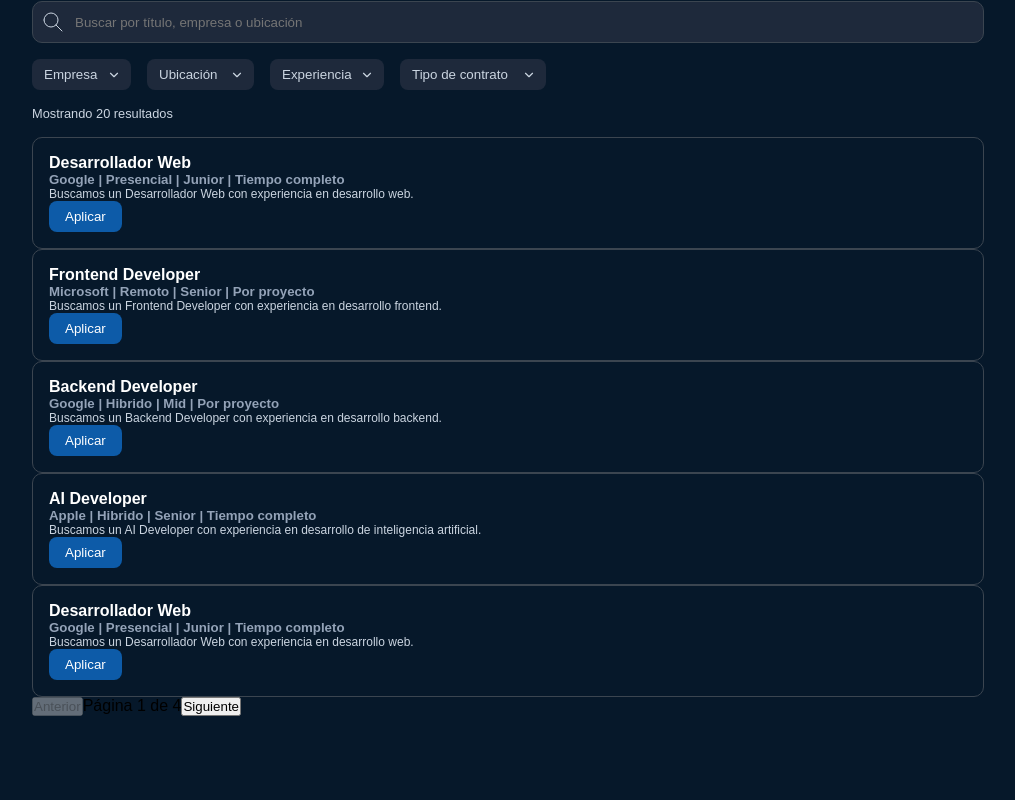
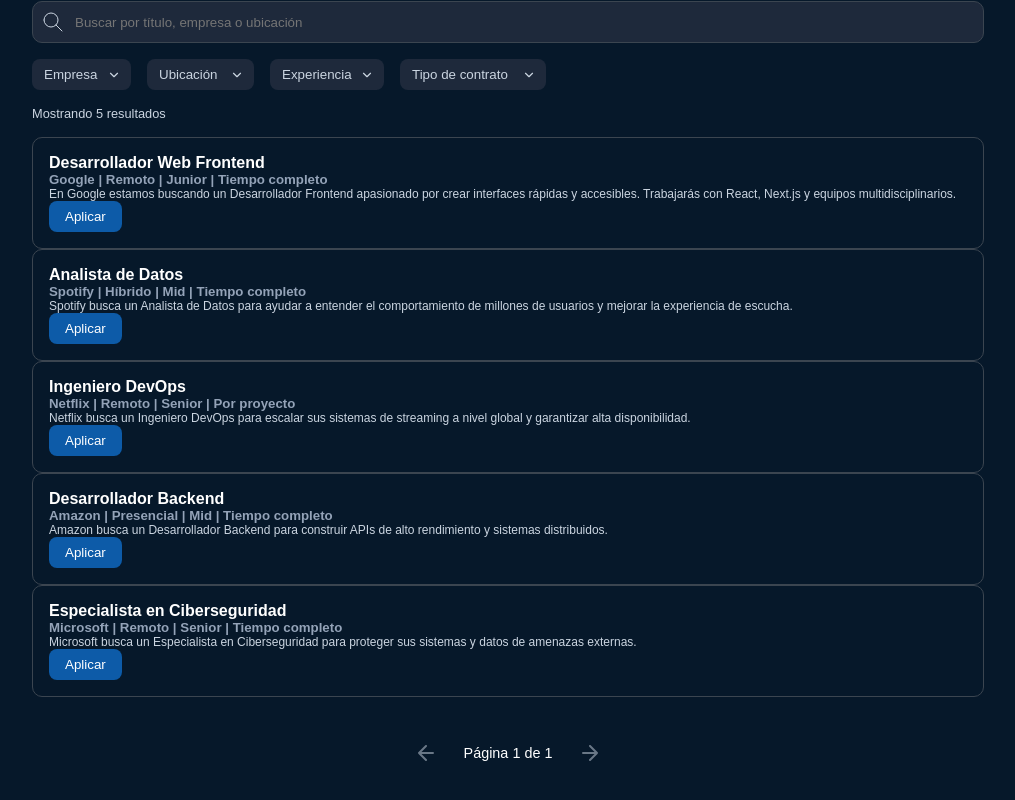
Before and after one commit to omarescobartorres10/devJobs-react, a React (Vite) app: page / in a window 1280 px wide. Shown: the part 204-1004 px from the top of the page, without its empty margins (132-1147 px from the left). Before the commit the page ends 920 px from the top, so only its background shows below. Built offline with nearby package versions, Linux system fonts and the light colour scheme; a web font is replaced by a local one.

Commit message:
feat: página de detalle con header, responsabilidades y requisitos dinámicos

```diff
--- a/public/empleos.json
+++ b/public/empleos.json
@@ -1,183 +1,122 @@
 [
   {
     "id": 1,
-            "title": "Desarrollador Web",
+    "title": "Desarrollador Web Frontend",
     "company": "Google",
-            "location": "Presencial",
+    "location": "Remoto",
     "experience": "Junior",
-            "description": "Buscamos un Desarrollador Web con experiencia en desarrollo web.",
-            "contrato": "Tiempo completo"
+    "contrato": "Tiempo completo",
+    "description": "En Google estamos buscando un Desarrollador Frontend apasionado por crear interfaces rápidas y accesibles. Trabajarás con React, Next.js y equipos multidisciplinarios.",
+    "responsabilidades": [
+      "Desarrollar y mantener componentes reutilizables en React.",
+      "Colaborar con diseñadores UI/UX para implementar diseños pixel-perfect.",
+      "Optimizar el rendimiento de las aplicaciones web.",
+      "Escribir pruebas unitarias e integración con Jest.",
+      "Participar en code reviews y mentoría de trainees."
+    ],
+    "requisitos": [
+      "2 años de experiencia con React o Vue.",
+      "Conocimiento de HTML5, CSS3, JavaScript (ES6+).",
+      "Manejo de Git y control de versiones.",
+      "Experiencia con herramientas de testing (Jest, Testing Library).",
+      "Inglés intermedio (lectura técnica)."
+    ],
+    "sobreLaEmpresa": "Google es una empresa global líder en tecnología. Ofrecemos un ambiente inclusivo, flexibilidad horaria y oportunidades de crecimiento."
   },
   {
     "id": 2,
-            "title": "Frontend Developer",
+    "title": "Analista de Datos",
+    "company": "Spotify",
+    "location": "Híbrido",
+    "experience": "Mid",
+    "contrato": "Tiempo completo",
+    "description": "Spotify busca un Analista de Datos para ayudar a entender el comportamiento de millones de usuarios y mejorar la experiencia de escucha.",
+    "responsabilidades": [
+      "Extraer, limpiar y transformar grandes volúmenes de datos.",
+      "Diseñar dashboards en Tableau y Power BI.",
+      "Realizar análisis estadístico para detectar tendencias.",
+      "Colaborar con equipos de producto y marketing.",
+      "Automatizar reportes con Python y SQL."
+    ],
+    "requisitos": [
+      "Experiencia con SQL y Python (pandas, numpy).",
+      "Conocimiento en visualización de datos (Tableau, Power BI).",
+      "Capacidad para comunicar hallazgos a audiencias no técnicas.",
+      "Inglés intermedio.",
+      "Título en Ingeniería, Matemáticas o carreras afines."
+    ],
+    "sobreLaEmpresa": "Spotify es la plataforma de audio más grande del mundo. Valoramos la creatividad, la diversidad y la innovación."
+  },
+  {
+    "id": 3,
+    "title": "Ingeniero DevOps",
+    "company": "Netflix",
+    "location": "Remoto",
+    "experience": "Senior",
+    "contrato": "Por proyecto",
+    "description": "Netflix busca un Ingeniero DevOps para escalar sus sistemas de streaming a nivel global y garantizar alta disponibilidad.",
+    "responsabilidades": [
+      "Gestionar infraestructura en AWS (EC2, S3, Lambda).",
+      "Implementar pipelines CI/CD con Jenkins y GitHub Actions.",
+      "Monitorear logs y métricas con Datadog y Grafana.",
+      "Automatizar tareas con scripts en Python y Bash.",
+      "Colaborar con equipos de seguridad para garantizar buenas prácticas."
+    ],
+    "requisitos": [
+      "Experiencia con Kubernetes y Docker.",
+      "Conocimiento de Terraform o CloudFormation.",
+      "Manejo de Linux y redes básicas.",
+      "Experiencia con herramientas de monitoreo.",
+      "Inglés avanzado."
+    ],
+    "sobreLaEmpresa": "Netflix revoluciona el entretenimiento. Trabajamos con libertad y responsabilidad, buscando siempre la excelencia técnica."
+  },
+  {
+    "id": 4,
+    "title": "Desarrollador Backend",
+    "company": "Amazon",
+    "location": "Presencial",
+    "experience": "Mid",
+    "contrato": "Tiempo completo",
+    "description": "Amazon busca un Desarrollador Backend para construir APIs de alto rendimiento y sistemas distribuidos.",
+    "responsabilidades": [
+      "Diseñar microservicios con Node.js y Express.",
+      "Optimizar consultas en bases de datos SQL y NoSQL.",
+      "Implementar sistemas de caché con Redis.",
+      "Escribir pruebas de integración y unitarias.",
+      "Documentar APIs y colaborar con frontend."
+    ],
+    "requisitos": [
+      "Experiencia con Node.js, Python o Java.",
+      "Conocimiento de bases de datos relacionales y no relacionales.",
+      "Familiaridad con arquitectura de microservicios.",
+      "Manejo de Git y GitHub Actions.",
+      "Inglés intermedio."
+    ],
+    "sobreLaEmpresa": "Amazon es una empresa centrada en el cliente, con cultura de innovación y liderazgo en la nube."
+  },
+  {
+    "id": 5,
+    "title": "Especialista en Ciberseguridad",
     "company": "Microsoft",
     "location": "Remoto",
     "experience": "Senior",
-
-            "description": "Buscamos un Frontend Developer con experiencia en desarrollo frontend.",
-            "contrato": "Por proyecto"
-        },
-        {
-            "id": 3,
-            "title": "Backend Developer",
-            "company": "Google",
-            "location": "Hibrido",
-            "experience": "Mid",
-            "description": "Buscamos un Backend Developer con experiencia en desarrollo backend.",
-            "contrato": "Por proyecto"
-        },
-        {
-            "id": 4,
-            "title": "AI Developer",
-            "company": "Apple",
-            "location": "Hibrido",
-            "experience": "Senior",
-            "description": "Buscamos un AI Developer con experiencia en desarrollo de inteligencia artificial.",
-            "contrato": "Tiempo completo"
-        },
-        {
-            "id": 5,
-            "title": "Desarrollador Web",
-            "company": "Google",
-            "location": "Presencial",
-            "experience": "Junior",
-            "description": "Buscamos un Desarrollador Web con experiencia en desarrollo web.",
-            "contrato": "Tiempo completo"
-        },
-        {
-            "id": 6,
-            "title": "Frontend Developer",
-            "company": "Microsoft",
-            "location": "Remoto",
-            "experience": "Senior",
-            "description": "Buscamos un Frontend Developer con experiencia en desarrollo frontend.",
-            "contrato": "Por proyecto"
-        },
-        {
-            "id": 7,
-            "title": "Backend Developer",
-            "company": "Google",
-            "location": "Hibrido",
-            "experience": "Mid",
-            "description": "Buscamos un Backend Developer con experiencia en desarrollo backend.",
-            "contrato": "Por proyecto"
-        },
-        {
-            "id": 8,
-            "title": "AI Developer",
-            "company": "Apple",
-            "location": "Hibrido",
-            "experience": "Senior",
-            "description": "Buscamos un AI Developer con experiencia en desarrollo de inteligencia artificial.",
-            "contrato": "Tiempo completo"
-        },
-        {
-            "id": 9,
-            "title": "Desarrollador Web",
-            "company": "Google",
-            "location": "Presencial",
-            "experience": "Junior",
-            "description": "Buscamos un Desarrollador Web con experiencia en desarrollo web.",
-            "contrato": "Tiempo completo"
-        },
-        {
-            "id": 10,
-            "title": "Frontend Developer",
-            "company": "Microsoft",
-            "location": "Remoto",
-            "experience": "Senior",
-            "description": "Buscamos un Frontend Developer con experiencia en desarrollo frontend.",
-            "contrato": "Por proyecto"
-        },
-        {
-            "id": 11,
-            "title": "Backend Developer",
-            "company": "Google",
-            "location": "Hibrido",
-            "experience": "Mid",
-            "description": "Buscamos un Backend Developer con experiencia en desarrollo backend.",
-            "contrato": "Por proyecto"
-        },
-        {
-            "id": 12,
-            "title": "AI Developer",
-            "company": "Apple",
-            "location": "Hibrido",
-            "experience": "Senior",
-            "description": "Buscamos un AI Developer con experiencia en desarrollo de inteligencia artificial.",
-            "contrato": "Tiempo completo"
-        },
-        {
-            "id": 13,
-            "title": "Desarrollador Web",
-            "company": "Google",
-            "location": "Presencial",
-            "experience": "Junior",
-            "description": "Buscamos un Desarrollador Web con experiencia en desarrollo web.",
-            "contrato": "Tiempo completo"
-        },
-        {
-            "id": 14,
-            "title": "Frontend Developer",
-            "company": "Microsoft",
-            "location": "Remoto",
-            "experience": "Senior",
-            "description": "Buscamos un Frontend Developer con experiencia en desarrollo frontend.",
-            "contrato": "Por proyecto"
-        },
-        {
-            "id": 15,
-            "title": "Backend Developer",
-            "company": "Google",
-            "location": "Hibrido",
-            "experience": "Mid",
-            "description": "Buscamos un Backend Developer con experiencia en desarrollo backend.",
-            "contrato": "Por proyecto"
-        },
-        {
-            "id": 16,
-            "title": "AI Developer",
-            "company": "Apple",
-            "location": "Hibrido",
-            "experience": "Senior",
-            "description": "Buscamos un AI Developer con experiencia en desarrollo de inteligencia artificial.",
-            "contrato": "Tiempo completo"
-        },
-        {
-            "id": 17,
-            "title": "Desarrollador Web",
-            "company": "Google",
-            "location": "Presencial",
-            "experience": "Junior",
-            "description": "Buscamos un Desarrollador Web con experiencia en desarrollo web.",
-            "contrato": "Tiempo completo"
-        },
-        {
-            "id": 18,
-            "title": "Frontend Developer",
-            "company": "Microsoft",
-            "location": "Remoto",
-            "experience": "Senior",
-            "description": "Buscamos un Frontend Developer con experiencia en desarrollo frontend.",
-            "contrato": "Por proyecto"
-        },
-        {
-            "id": 19,
-            "title": "Backend Developer",
-            "company": "Google",
-            "location": "Hibrido",
-            "experience": "Mid",
-            "description": "Buscamos un Backend Developer con experiencia en desarrollo backend.",
-            "contrato": "Por proyecto"
-        },
-        {
-            "id": 20,
-            "title": "AI Developer",
-            "company": "Apple",
-            "location": "Hibrido",
-            "experience": "Senior",
-            "description": "Buscamos un AI Developer con experiencia en desarrollo de inteligencia artificial.",
-            "contrato": "Tiempo completo"
+    "contrato": "Tiempo completo",
+    "description": "Microsoft busca un Especialista en Ciberseguridad para proteger sus sistemas y datos de amenazas externas.",
+    "responsabilidades": [
+      "Realizar análisis de vulnerabilidades y pruebas de penetración.",
+      "Implementar políticas de seguridad en la nube (Azure).",
+      "Monitorear incidentes de seguridad con SIEM.",
+      "Capacitar al equipo en buenas prácticas de seguridad.",
+      "Colaborar con equipos legales y de compliance."
+    ],
+    "requisitos": [
+      "Certificación en seguridad (CISSP, CEH o similar).",
+      "Experiencia con herramientas de seguridad (Nessus, Wireshark).",
+      "Conocimiento de Azure Security Center.",
+      "Inglés avanzado.",
+      "Experiencia previa en roles similares (mínimo 3 años)."
+    ],
+    "sobreLaEmpresa": "Microsoft empodera a personas y organizaciones. La seguridad es una prioridad en todos nuestros productos y servicios."
   }
 ]
--- a/src/App.jsx
+++ b/src/App.jsx
@@ -1,4 +1,4 @@
-import './components/styles/app.css';
+
 import { Routes, Route } from "react-router-dom";
 import HomePage from "./components/pages/HomePage";
 import JobDetailPage from "./components/pages/JobDetailPage";
--- a/src/components/jobs/JobCard.jsx
+++ b/src/components/jobs/JobCard.jsx
@@ -1,5 +1,5 @@
 import React from "react";
-import "../styles/jobCard.css";
+
 import { Link } from "react-router-dom";
 
 
@@ -7,7 +7,7 @@
 function JobCard({ titulo, empresa, ubicacion, experiencia, contrato, id , description}) {
   return (
     <div className="container">
-      <article className="results-card">
+    <article className="results-card">
         <h4 className="results-card-title">{titulo}</h4>
         <h5 className="results-card-subtitle">
           {empresa} | {ubicacion} | {experiencia} | {contrato}
@@ -15,9 +15,10 @@
         <p className="results-card-description">
           {description}
         </p>
-        <button className="btn-blue-apply-job">Aplicar</button>
+        <Link to={`/job/${id}`}>
+            <button className="btn-blue-apply-job">Aplicar</button>
+        </Link>
       </article>
-
     </div>
 
 
--- a/src/components/layout/Header.jsx
+++ b/src/components/layout/Header.jsx
@@ -1,5 +1,3 @@
-
-
 function Header() {
     return (
         <header className="header">
--- a/src/components/layout/Hero.jsx
+++ b/src/components/layout/Hero.jsx
@@ -4,6 +4,7 @@
 
 function Hero({setBusqueda, setTecnologia, setUbicacion, setExperiencia, setContrato}){
     return (
+<section className="hero-section-empleos" >
 <div className="container">
   <h1 className="hero-title">Encuentra el trabajo de tus sueños</h1>
   <p className="hero-subtitle">Explora miles de oportunidades en el sector tecnológico</p>
@@ -47,6 +48,8 @@
 
 
 </div>
+</section>
+
     );
 }
 export default Hero;
--- a/src/components/pages/HomePage.jsx
+++ b/src/components/pages/HomePage.jsx
@@ -67,15 +67,56 @@
       </div>
       <footer>
         <div className="container">
-          <div className="pagination">
-            <button onClick={() => setPaginaActual(paginaActual - 1)} disabled={paginaActual === 1}>
-              Anterior
-            </button>
-            <span>Página {paginaActual} de {totalPaginas}</span>
-            <button onClick={() => setPaginaActual(paginaActual + 1)} disabled={paginaActual === totalPaginas}>
-              Siguiente
-            </button>
-          </div>
+          <nav className="pagination-container">
+            <ul className="pagination-links">
+                <li className="pagination-link">
+                  <button
+                    onClick={() => setPaginaActual(paginaActual - 1)}
+                    disabled={paginaActual === 1}
+                    className="pagination-button"
+                  >
+                    <svg
+                xmlns="http://www.w3.org/2000/svg"
+                width="24"
+                height="24"
+                viewBox="0 0 24 24"
+                fill="none"
+                stroke="currentColor"
+                strokeWidth="2"
+                strokeLinecap="round"
+                strokeLinejoin="round">
+                <path d="M19 12H5M12 19l-7-7 7-7" />
+              </svg>
+                </button>
+
+            </li>
+            </ul>
+
+            <span className="pagination-link-text">Página {paginaActual} de {totalPaginas}</span>
+            <ul className="pagination-links">
+              <li className="pagination-link">
+                <button
+                  onClick={() => setPaginaActual(paginaActual + 1)}
+                  disabled={paginaActual === totalPaginas}
+                  className="pagination-button"
+                >
+                  <svg
+                xmlns="http://www.w3.org/2000/svg"
+                width="24"
+                height="24"
+                viewBox="0 0 24 24"
+                fill="none"
+                stroke="currentColor"
+                strokeWidth="2"
+                strokeLinecap="round"
+                strokeLinejoin="round">
+                <path d="M5 12h14M12 5l7 7-7 7" />
+              </svg>
+                </button>
+
+            </li>
+            </ul>
+          </nav>
         </div>
       </footer>
     </>
--- a/src/components/pages/JobDetailPage.jsx
+++ b/src/components/pages/JobDetailPage.jsx
@@ -1,6 +1,7 @@
 import { useParams } from 'react-router-dom';
 import { useState, useEffect } from 'react';
 import { useNavigate } from 'react-router-dom';
+import Header from './../layout/Header';
 
 function JobDetailPage() {
   const { id } = useParams();
@@ -14,7 +15,7 @@
       const respuesta = await fetch("/empleos.json");
       const datos = await respuesta.json();
       const empleoEncontrado = datos.find(emp => emp.id == id);
-setEmpleo(empleoEncontrado);
+      setEmpleo(empleoEncontrado);
 
 
     }
@@ -29,18 +30,47 @@
     navigate('/');
   };
 
+  return (
+    <>
+      <Header />
+      <section>
+        <div className="container">
+          <div className="apply-page-container">
+            <h1 className="apply-page-title">{empleo.title}</h1>
+            <p className="apply-page-subtitle">{empleo.company} | {empleo.location}</p>
+            <button className="btn-blue-apply-job">Aplicar</button>
+            <h2 className="apply-title">Descripción</h2>
+            <p className="apply-page-description">{empleo.description}</p>
+            <button className="btn-blue-apply-job" onClick={irAEmpleosAnteriores}>Volver</button>
+          </div>
+          <h2 className="apply-title">Responsabilidades</h2>
+          <ul className="responsabilities-list">
 
+            {empleo.responsabilidades.map((item, index) => (
 
-  return (
+              <li key={index} className="responsabilities-list-item"> <svg width="24" height="24" viewBox="0 0 24 24" fill="none" stroke="currentColor" stroke-width="1.4" stroke-linecap="round" stroke-linejoin="round" class="icon icon-tabler icons-tabler-outline icon-tabler-circle-check"><path stroke="none" d="M0 0h24v24H0z" fill="none"></path><path d="M3 12a9 9 0 1 0 18 0a9 9 0 1 0 -18 0"></path><path d="M9 12l2 2l4 -4"></path></svg>{item}</li>
 
-    <div>
-      <h1>{empleo.title}</h1>
-      <p>{empleo.company}</p>
-      <p>{empleo.location}</p>
-      <p>{empleo.experience}</p>
-      <p>{empleo.contract}</p>
-      <button onClick={irAEmpleosAnteriores}>Volver</button>
-    </div>
+            ))}
+          </ul>
+
+          <h2 className="apply-title">Requisitos</h2>
+          <ul className="responsabilities-list">
+
+            {empleo.requisitos.map((item, index) => (
+
+              <li key={index} className="responsabilities-list-item"> <svg width="24" height="24" viewBox="0 0 24 24" fill="none" stroke="currentColor" stroke-width="1.4" stroke-linecap="round" stroke-linejoin="round" class="icon icon-tabler icons-tabler-outline icon-tabler-circle-check"><path stroke="none" d="M0 0h24v24H0z" fill="none"></path><path d="M3 12a9 9 0 1 0 18 0a9 9 0 1 0 -18 0"></path><path d="M9 12l2 2l4 -4"></path></svg>{item}</li>
+
+            ))}
+          </ul>
+        </div>
+        <h2 className='about-company-title'>Sobre la empresa</h2>
+        <p className='about-company-description'>{empleo.sobreLaEmpresa}</p>
+        <hr />
+        <div className='footer-btn-container'>
+          <button className="btn-blue-apply-job" onClick={irAEmpleosAnteriores}>Volver</button>
+        </div>
+      </section>
+    </>
 
   );
 }
--- a/src/components/styles/app.css
+++ /dev/null
@@ -1,24 +0,0 @@
-* {
-    margin: 0;
-    padding: 0;
-    box-sizing: border-box;
-    font-family: 'system-ui', sans-serif;
-}
-
-.jobs-grid {
-  display: grid;
-  grid-template-columns: repeat(auto-fill, minmax(320px, 1fr));
-  gap: 1.5rem;
-  margin-top: 1rem;
-}
-
-@media (max-width: 768px) {
-  .jobs-grid {
-    grid-template-columns: 1fr;
-    gap: 1rem;
-  }
-
-  h1 {
-    font-size: 1.8rem;
-  }
-}
--- a/src/components/styles/global.css
+++ b/src/components/styles/global.css
@@ -565,7 +565,6 @@
 .pagination-links {
   display: flex;
   list-style: none;
-  padding: 0;
   gap: 10px;
   padding: 5px;
 }
@@ -574,14 +573,35 @@
 .pagination-link {
   text-decoration: none;
   color: var(--text-primary);
-  padding: 1rem;
   border-radius: 10px;
   transition: all .5s ease;
+  padding: .3rem;
 }
 
 .pagination-link:hover {
   background-color: var(--primary-hover);
   color: var(--text-primary);
+}
+
+.pagination-link-text {
+  color: var(--text-primary);
+  font-size: 0.9rem;
+  padding: 1rem;
+}
+
+.pagination-button {
+  background: none;
+  border: none;
+  cursor: pointer;
+  display: flex;
+  align-items: center;
+  justify-content: center;
+  color: var(--text-secondary);
+}
+
+.pagination-button:disabled {
+  opacity: 0.5;
+  cursor: not-allowed;
 }
 
 
--- a/src/components/styles/jobCard.css
+++ /dev/null
@@ -1,42 +0,0 @@
-.job-card {
-  background-color: #1e293b;
-  border: 1px solid rgba(255, 255, 255, 0.1);
-  border-radius: 12px;
-  padding: 1.5rem;
-  transition: transform 0.2s ease, box-shadow 0.2s ease;
-  color: white;
-}
-
-.job-card:hover {
-  transform: translateY(-3px);
-  box-shadow: 0 10px 25px rgba(0, 0, 0, 0.2);
-}
-
-.job-card h3 {
-  margin: 0 0 0.5rem 0;
-  font-size: 1.2rem;
-  font-weight: 600;
-  color: #ffffff;
-}
-
-.job-card p {
-  margin: 0 0 1rem 0;
-  color: #94a3b8;
-  font-size: 0.9rem;
-}
-
-.job-card button {
-  background-color: #0d5ba8;
-  color: white;
-  border: none;
-  padding: 8px 16px;
-  border-radius: 8px;
-  font-weight: 500;
-  cursor: pointer;
-  transition: all 0.2s ease;
-}
-
-.job-card button:hover {
-  background-color: #09f;
-  transform: scale(1.02);
-}
```
Also changed, not shown: src/components/styles/hero.css (deleted, +0 -28 lines). Lines whose indentation alone changed are shown as unchanged.
